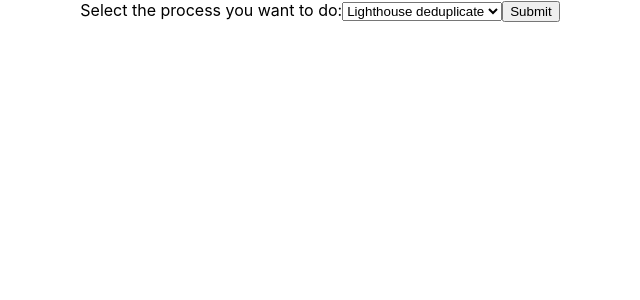
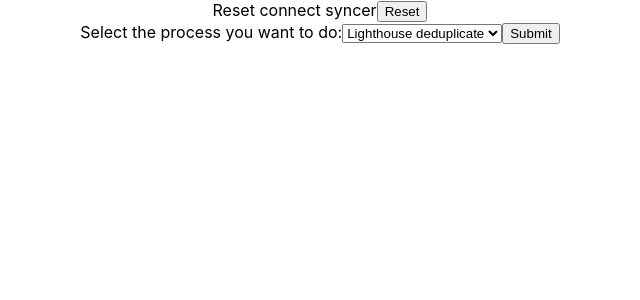
Before and after one commit to Tasty213/lighthouse-connect-sync, a React (Create React App) app: page / in a window 1280 px wide. Shown: the top 300 px of the page, without its empty margins (320-960 px from the left). Built offline with nearby package versions, Linux system fonts and the light colour scheme.

Commit message:
add button to reset app

```diff
--- a/src/App.tsx
+++ b/src/App.tsx
@@ -1,7 +1,7 @@
 import "./App.css";
 import "react-csv-importer/dist/index.css";
 import { useState } from "react";
-import LighthouseDedupe from "./LighthouseDedupe";
+import { LighthouseDedupe } from "./LighthouseDedupe";
 import { ProcessSelector } from "./ProcessSelector";
 
 export enum Process {
@@ -32,7 +32,17 @@
     }
   }
 
-  return <div className="App">{render_states()}</div>;
+  function reset_state() {
+    setCurrentProcess(Process.initial);
+  }
+
+  return (
+    <div className="App">
+      <label>Reset connect syncer</label>
+      <button onClick={() => reset_state()}>Reset</button>
+      {render_states()}
+    </div>
+  );
 }
 
 export default App;
--- a/src/LighthouseDedupe.tsx
+++ b/src/LighthouseDedupe.tsx
@@ -5,7 +5,7 @@
 import { DuplicatesTable } from "./DuplicatesTable";
 import { LighthouseImporter } from "./LighthouseImporter";
 
-function LighthouseDedupe() {
+export function LighthouseDedupe() {
   const [members, setMembers] = useState<Member[]>([]);
   const [dupes, setDupedMembers] = useState<DuplicateSet[]>([]);
   const [complete, setComplete] = useState<boolean>(false);
@@ -27,14 +27,19 @@
     setDupedMembers(dupes);
   }
 
+  function render_process() {
+    if (complete) {
+      return <DuplicatesTable duplicates={dupes}></DuplicatesTable>;
+    } else {
       return (
-    <div className="Process">
-      <DuplicatesTable duplicates={dupes}></DuplicatesTable>
         <LighthouseImporter
           setUploadComplete={setComplete}
           setMembers={setMembers}
           callback={find_duped_members}
         ></LighthouseImporter>
-    </div>
       );
     }
+  }
+
+  return <div className="Process">{render_process()}</div>;
+}
```
Lines whose indentation alone changed are shown as unchanged.
